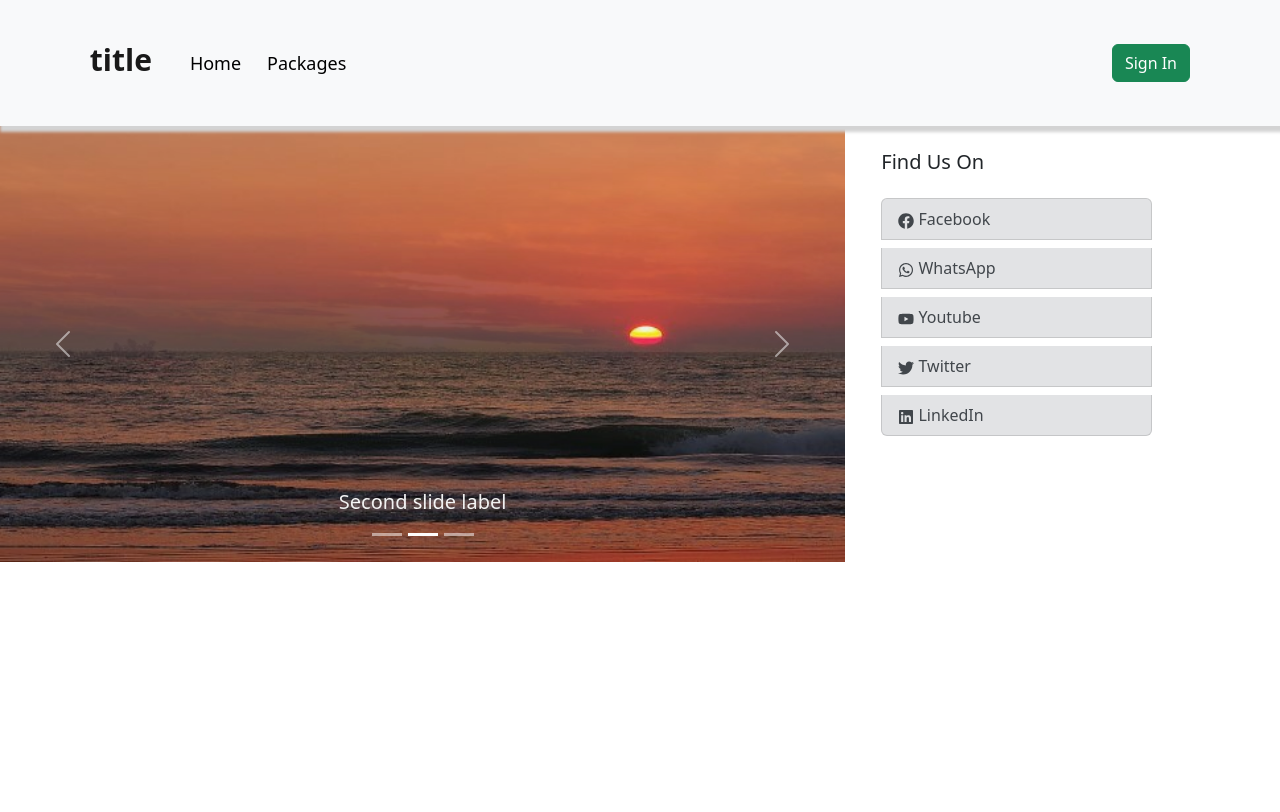
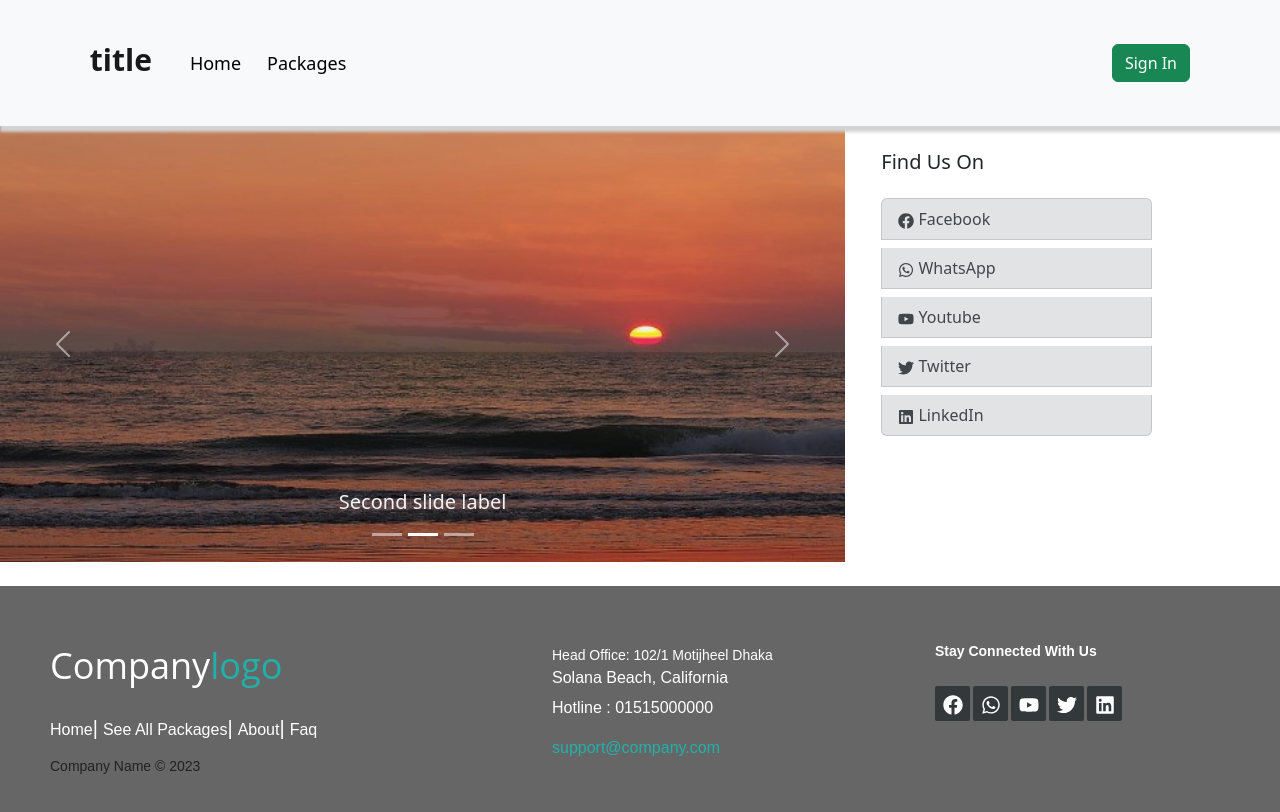
Before and after one commit to Sawom/ARS-Travels, a React (Create React App) app: page / in a window 1280 px wide. Shown: the top 812 px of the page. Built offline with nearby package versions, Linux system fonts and the light colour scheme; no server answers.

Commit message:
footer added

```diff
--- a/src/App.js
+++ b/src/App.js
@@ -5,6 +5,7 @@ import 'bootstrap/dist/css/bootstrap.min.css';
 import Header from './Components/Shared/Header/Header';
 import Packages from './Components/Packages/Packages';
 import PackageDetails from './Components/PackageDetails/PackageDetails';
+import Footer from './Components/Shared/Footer/Footer';
 
 function App() {
   return (
@@ -16,7 +17,7 @@ function App() {
         <Route path='/packages' element={ <Packages></Packages> }  ></Route>
         <Route path='packinfo/:id' element={ <PackageDetails></PackageDetails> } ></Route>
       </Routes>
-
+      <Footer></Footer>
     </div>
   );
 }
--- /dev/null
+++ b/src/Components/Shared/Footer/Footer.css
@@ -0,0 +1,195 @@
+
+
+
+section {
+  width: 100%;
+  display: inline-block;
+  background: #333;
+  height: 50vh;
+  text-align: center;
+  font-size: 22px;
+  font-weight: 700;
+  text-decoration: underline;
+}
+
+.footer-distributed{
+	background: #666;
+	box-shadow: 0 1px 1px 0 rgba(0, 0, 0, 0.12);
+	box-sizing: border-box;
+	width: 100%;
+	text-align: left;
+	font: bold 16px sans-serif;
+	padding: 55px 50px;
+}
+
+.footer-distributed .footer-left,
+.footer-distributed .footer-center,
+.footer-distributed .footer-right{
+	display: inline-block;
+	vertical-align: top;
+}
+
+/* Footer left */
+
+.footer-distributed .footer-left{
+	width: 40%;
+}
+
+/* The company logo */
+
+.footer-distributed h3{
+	color:  #ffffff;
+	font: normal 36px 'Open Sans', cursive;
+	margin: 0;
+}
+
+.footer-distributed h3 span{
+	color:  lightseagreen;
+}
+
+/* Footer links */
+
+.footer-distributed .footer-links{
+	color:  #ffffff;
+	margin: 20px 0 12px;
+	padding: 0;
+}
+
+.footer-distributed .footer-links a{
+	display:inline-block;
+	line-height: 1.8;
+  font-weight:400;
+	text-decoration: none;
+	color:  inherit;
+}
+
+.footer-distributed .footer-company-name{
+	color:  #222;
+	font-size: 14px;
+	font-weight: normal;
+	margin: 0;
+}
+
+/* Footer Center */
+
+.footer-distributed .footer-center{
+	width: 35%;
+}
+
+.footer-distributed .footer-center i{
+	background-color:  #33383b;
+	color: #ffffff;
+	font-size: 25px;
+	width: 38px;
+	height: 38px;
+	border-radius: 50%;
+	text-align: center;
+	line-height: 42px;
+	margin: 10px 15px;
+	vertical-align: middle;
+}
+
+.footer-distributed .footer-center i.fa-envelope{
+	font-size: 17px;
+	line-height: 38px;
+}
+
+.footer-distributed .footer-center p{
+	display: inline-block;
+	color: #ffffff;
+  font-weight:400;
+	vertical-align: middle;
+	margin:0;
+}
+
+.footer-distributed .footer-center p span{
+	display:block;
+	font-weight: normal;
+	font-size:14px;
+	line-height:2;
+}
+
+.footer-distributed .footer-center p a{
+	color:  lightseagreen;
+	text-decoration: none;;
+}
+
+.footer-distributed .footer-links a:before {
+  content: "|";
+  font-weight:300;
+  font-size: 20px;
+  left: 0;
+  color: #fff;
+  display: inline-block;
+  padding-right: 5px;
+}
+
+.footer-distributed .footer-links .link-1:before {
+  content: none;
+}
+
+/* Footer Right */
+
+.footer-distributed .footer-right{
+	width: 20%;
+}
+
+.footer-distributed .footer-company-about{
+	line-height: 20px;
+	color:  #92999f;
+	font-size: 13px;
+	font-weight: normal;
+	margin: 0;
+}
+
+.footer-distributed .footer-company-about span{
+	display: block;
+	color:  #ffffff;
+	font-size: 14px;
+	font-weight: bold;
+	margin-bottom: 20px;
+}
+
+.footer-distributed .footer-icons{
+	margin-top: 25px;
+}
+
+.footer-distributed .footer-icons a{
+	display: inline-block;
+	width: 35px;
+	height: 35px;
+	cursor: pointer;
+	background-color:  #33383b;
+	border-radius: 2px;
+
+	font-size: 20px;
+	color: #ffffff;
+	text-align: center;
+	line-height: 35px;
+
+	margin-right: 3px;
+	margin-bottom: 5px;
+}
+
+/* If you don't want the footer to be responsive, remove these media queries */
+
+@media (max-width: 880px) {
+
+	.footer-distributed{
+		font: bold 14px sans-serif;
+	}
+
+	.footer-distributed .footer-left,
+	.footer-distributed .footer-center,
+	.footer-distributed .footer-right{
+		display: block;
+		width: 100%;
+		margin-bottom: 40px;
+		text-align: center;
+	}
+
+	.footer-distributed .footer-center i{
+		margin-left: 0;
+	}
+
+}
--- /dev/null
+++ b/src/Components/Shared/Footer/Footer.js
@@ -0,0 +1,65 @@
+import React from 'react';
+import { FaFacebook, FaWhatsapp , FaYoutube , FaTwitter, FaLinkedin } from 'react-icons/fa';
+import './Footer.css';
+
+const Footer = () => {
+    return (
+        <div>
+            <br />
+            <footer className="footer-distributed">
+
+			<div className="footer-left">
+
+				<h3>Company<span>logo</span></h3>
+
+				<p class="footer-links">
+					<a href="#" className="link-1">Home</a>
+					<a href="#">See All Packages</a>
+					<a href="#">About</a>
+					<a href="#">Faq</a>
+				</p>
+
+				<p className="footer-company-name">Company Name © 2023</p>
+			</div>
+
+			<div className="footer-center">
+
+				<div>
+					<i className="fa fa-map-marker"></i>
+					<p><span> Head Office: 102/1 Motijheel Dhaka</span> Solana Beach, California</p>
+				</div>
+
+				<div>
+					<i className="fa fa-phone"></i>
+					<p>Hotline : 01515000000</p>
+				</div>
+
+				<div>
+					<i className="fa fa-envelope"></i>
+					<p><a href="mailto:support@company.com">support@company.com</a></p>
+				</div>
+
+			</div>
+
+			<div className="footer-right">
+
+				<p className="footer-company-about">
+					<span> Stay Connected With Us </span>
+				</p>
+
+				<div class="footer-icons">
+					<a href="#"> <FaFacebook></FaFacebook> </a>
+					<a href="#"> <FaWhatsapp></FaWhatsapp> </a>
+					<a href="#"> <FaYoutube></FaYoutube> </a>
+					<a href="#"> <FaTwitter></FaTwitter> </a>
+                    <a href="#"> <FaLinkedin></FaLinkedin> </a>
+				</div>
+
+			</div>
+
+		</footer>
+        </div>
+    );
+};
+
+export default Footer;
```
